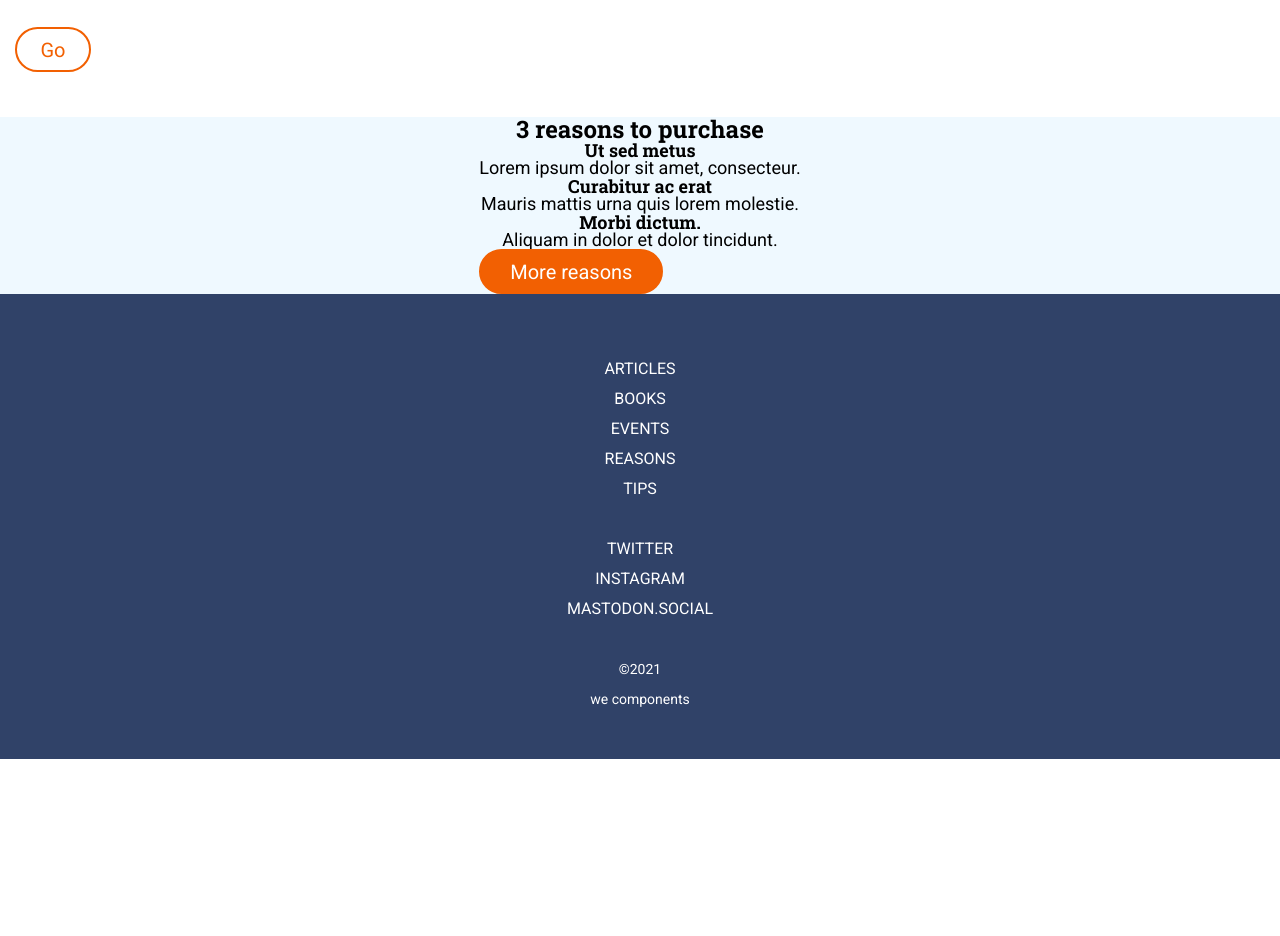
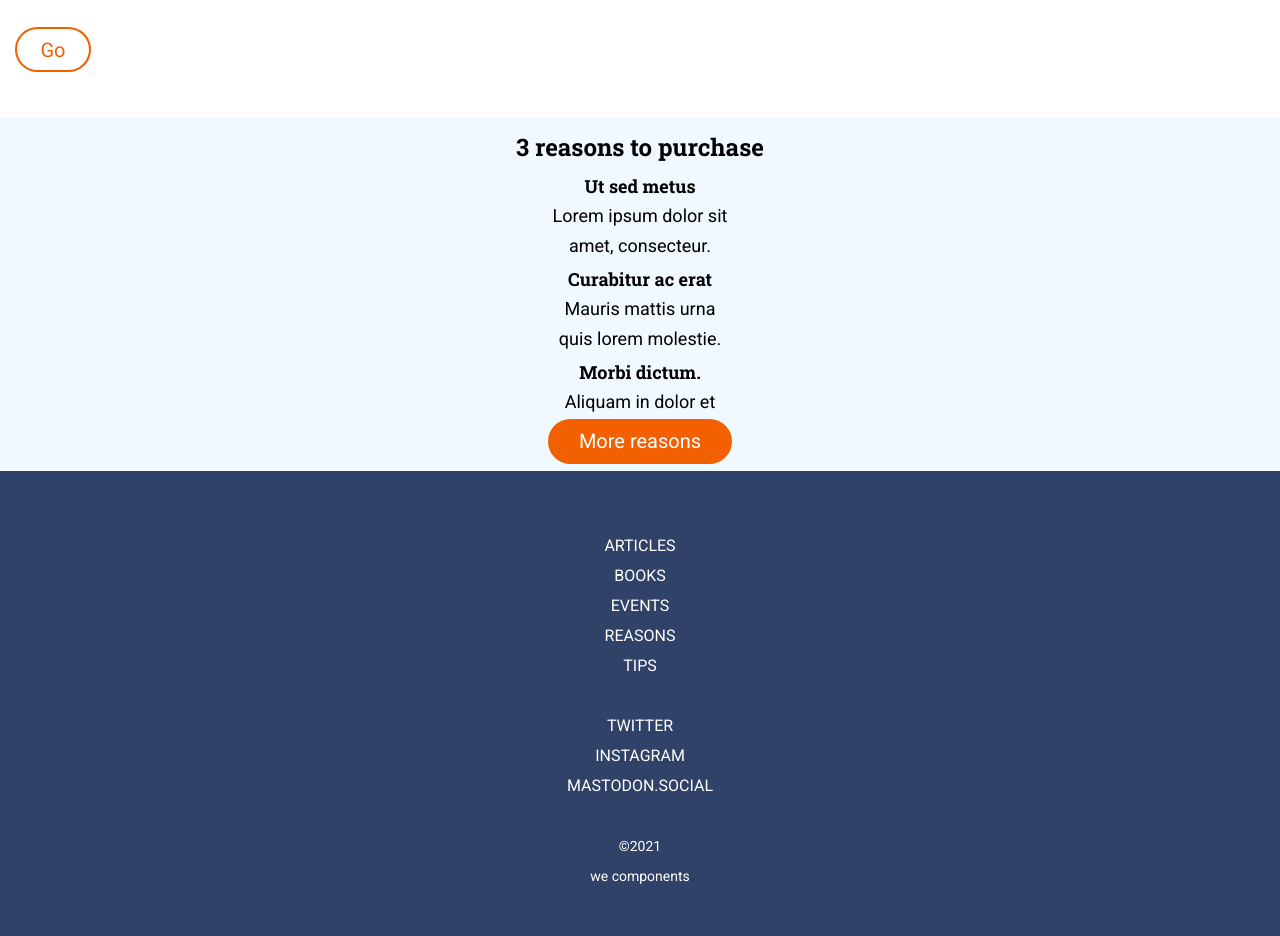
Before and after one commit to Adalab/modulo-1-evaluacion-final-SorayaAC, a website: page docs/index.html in a window 1280 px wide. Shown: the part 707-1643 px from the top of the page. Before the commit the page ends 1466 px from the top, so only its background shows below. Drawn offline with Linux system fonts and the light colour scheme; files whose address does not match are found by name.

Commit message:
Updapted reasons

```diff
--- a/docs/index.html
+++ b/docs/index.html
@@ -59,27 +59,30 @@
 
       <!-- reasons -->
       <section class="reasons">
+        <div class="reasons__item1">
+          <h3 class="reasons__item1--title0">3 reasons to purchase</h3>
+        </div>
 
-          <h3 class="reasons__title">3 reasons to purchase</h3>
+        <div class="reasons__item2">
+          <h4 class="reasons__item2--title">Ut sed metus</h4>
+          <p class="reasons__item2--text">Lorem ipsum dolor sit amet, consecteur.</p>
+        </div>
 
-          <article class="reasons__item1">
-            <h4 class="reasons__item1--title1">Ut sed metus</h4>
-            <p class="reasons__item1--text1">Lorem ipsum dolor sit amet, consecteur.</p>
-          </article>
+        <div class="reasons__item3">
+          <h4 class="reasons__item3--title">Curabitur ac erat</h4>
+          <p class="reasons__item3--text">Mauris mattis urna quis lorem molestie.</p>
+        </div>
 
-          <article class="reasons__item2"></article>
-          <h4 class="reasons__item2--title2">Curabitur ac erat</h4>
-          <p class="reasons__item2--text2">Mauris mattis urna quis lorem molestie.</p>
-          </article>
+        <div class="reasons__item4">
+          <h4 class="reasons__item4--title">Morbi dictum.</h4>
+          <p class="reasons__item4--text">Aliquam in dolor et dolor tincidunt.</p>
+        </div>
 
-          <article class="reasons__item3">
-            <h4 class="reasons__item3--title3">Morbi dictum.</h4>
-            <p class="reasons__item3--text3">Aliquam in dolor et dolor tincidunt.</p>
-          </article>
-          <button class="reasons__button">More reasons</button>
+        <div class="reasons__item5">
+          <button class="reasons__item5--button">More reasons</button>
+        </div>
+      </section>
 
-
-        </section>
     </main>
     <!-- footer -->
     <footer class="footer">
--- a/src/scss/layout/_hero.scss
+++ b/src/scss/layout/_hero.scss
@@ -6,7 +6,7 @@
       text-align: center;
          &--cover{
             height: 568px;
-            background: url("/assets/images/cover.jpg");
+            background: url("./assets/images/cover.jpg");
             background-position: center top;
             background-size: cover;
             min-width: 320px;
--- a/src/scss/layout/_reasons.scss
+++ b/src/scss/layout/_reasons.scss
@@ -1,44 +1,77 @@
 .reasons {
+
+	display: grid;
 	background-color: #eff9ff;
-	display: grid;
+	grid-template-columns: 68px 184px 68px;
+	grid-template-rows: 30px 93px 93px 93px 45px ;
 	justify-content: center;
 	align-items: center;
 	text-align: center;
-	&__title {
+	&__item1 {
+		grid-column:1/4 ;
+		grid-row: 1;
+		&--title0{
 			font-family: $title-font;
 			font-size: 24px;
+			line-height: 30px;
+			margin-top: 30px;
 		}
-	&__item1 {
-		&--title1 {
+
+	}
+	&__item2 {
+		grid-column: 2;
+		grid-row: 2;
+		margin-top: 45px;
+		&--title {
 			font-family: $title-font;
 			font-size: 18px;
+			line-height: 30px;
+
 		}
-		&--text1 {
+		&--text {
 			font-family: $text-font;
 			font-size: 18px;
-		}
-	}
-	&__item2 {
-		&--title2 {
-			font-family: $title-font;
-			font-size: 18px;
-		}
-		&--text2 {
-			font-family: $text-font;
-			font-size: 18px;
+			line-height: 30px;
 		}
 	}
 	&__item3 {
-		&--title3 {
+		grid-column: 2;
+		grid-row: 3;
+		margin-top: 45px;
+		&--title {
 			font-family: $title-font;
 			font-size: 18px;
+			line-height: 30px;
 		}
-		&--text3 {
+		&--text {
 			font-family: $text-font;
 			font-size: 18px;
+			line-height: 30px;
 		}
 	}
-	&__button {
+	&__item4 {
+		grid-column: 2;
+		grid-row: 4;
+		margin-top: 45px;
+		&--title {
+			font-family: $title-font;
+			font-size: 18px;
+			line-height: 30px;
+		}
+		&--text {
+			font-family: $text-font;
+			font-size: 18px;
+			line-height: 30px;
+		}
+	}
+	&__item5 {
+		grid-column: 2;
+		grid-row: 5;
+		margin-top: 45px;
+		margin-bottom: 60px;
+
+
+		&--button{
 			align-items: center;
 			width: 184px;
 			height: 45px;
@@ -51,4 +84,6 @@
 			border-color: #f26002;
 			border-style: solid;
 		}
+
 	}
+}
```
Also changed, not shown: src/html/partials/reasons.html (+19 -17 lines), docs/assets/css/main.css. Lines whose indentation alone changed are shown as unchanged.
